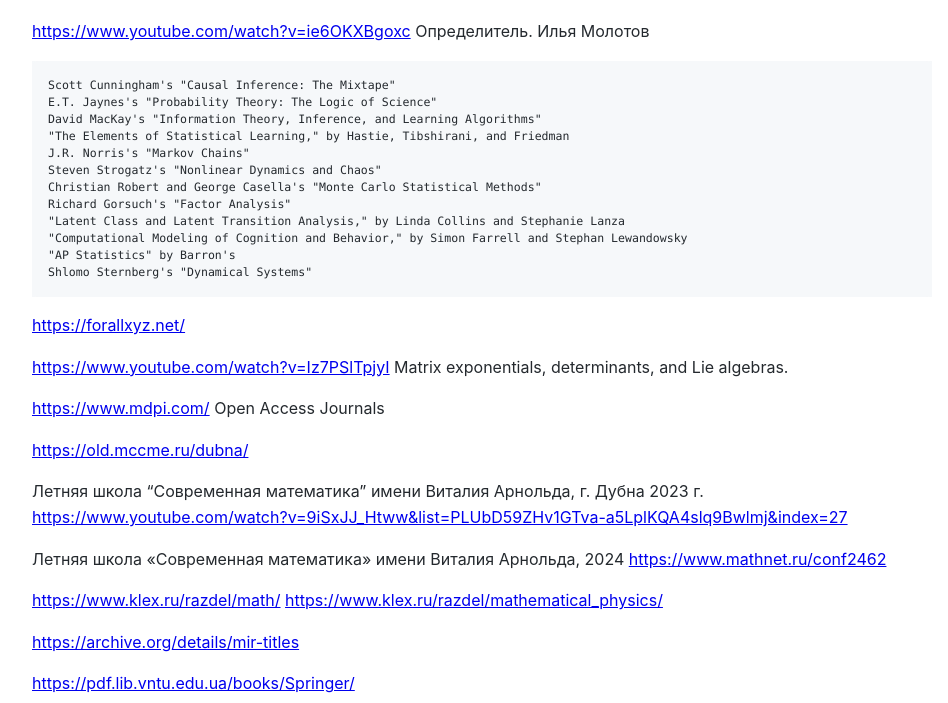
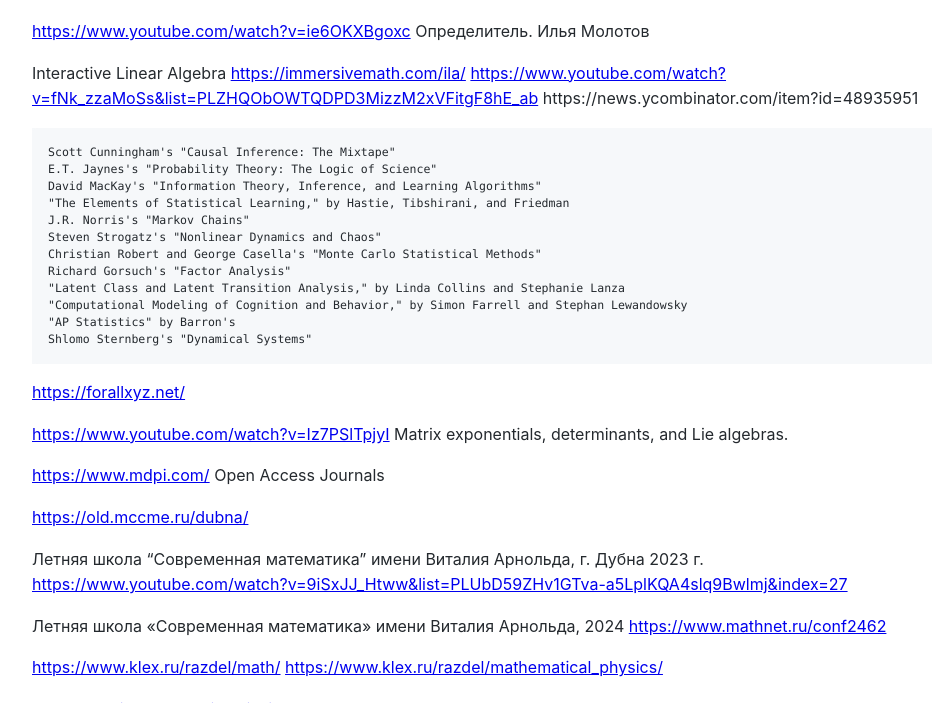
Before and after one commit to Michael-Lubinsky/michael-lubinsky.github.com, a Jekyll site: the page built from math/math.md, in a window 1280 px wide and 900 px high, scrolled down 367 px, cut to the strip 197-900 px from the top of the window. Shown: the whole strip, without its empty margins (158-1106 px from the left). Built offline with Jekyll 4.4.1, drawn with Linux system fonts in a browser that asks for light colours; our own code applies the rules of GitHub Pages for plain Markdown files.

Commit message:
Update math.md

````diff
--- a/math/math.md
+++ b/math/math.md
@@ -9,6 +9,10 @@
 <img width="670" height="311" alt="image" src="https://github.com/user-attachments/assets/a575b21f-ad0b-446a-aae6-534931fae1b6" />
 
 <https://www.youtube.com/watch?v=ie6OKXBgoxc>  Определитель. Илья Молотов
+
+Interactive Linear Algebra <https://immersivemath.com/ila/>  <https://www.youtube.com/watch?v=fNk_zzaMoSs&list=PLZHQObOWTQDPD3MizzM2xVFitgF8hE_ab>
+https://news.ycombinator.com/item?id=48935951
+
 
 ```
 Scott Cunningham's "Causal Inference: The Mixtape"
````
